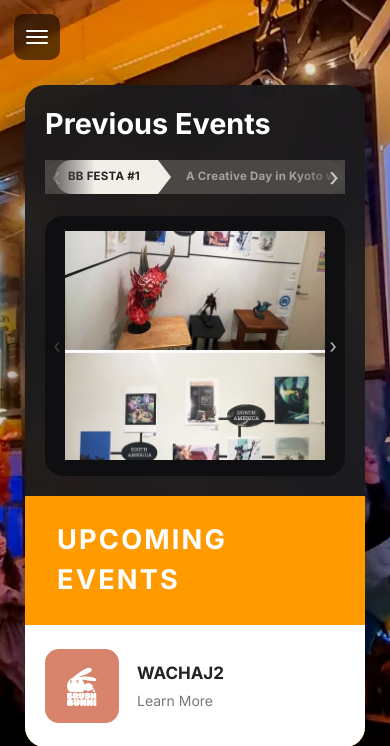
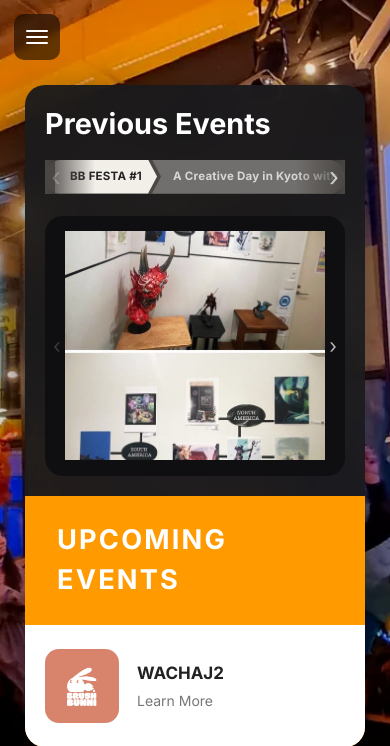
Before and after one commit to wavevworld/BrushBunni, a Django app: page /events/ in a window 390 px wide. Shown: the top 746 px of the page. Run offline with Django 5.2, Linux system fonts and the light colour scheme; data comes from the database, SQL or seed files in the repository; some libraries are stand-ins or nearby versions.

Commit message:
feat(events): render every previous-events tab as a chevron segment

```diff
--- a/blog/templates/blog/events.html
+++ b/blog/templates/blog/events.html
@@ -131,50 +131,64 @@
         padding: 0 10px;
     }
 
-    /* Tabs sit as plain text directly on the shared gray bar; only the
-       active tab gets its own flag/arrow shape — rounded on the left, cut
-       to a point on the right via a triangle pseudo-element sized to match
-       the fixed tab height, matching the reference design. */
+    /* Every tab is a breadcrumb segment: a rectangle whose right edge is cut
+       to a point and whose left edge carries the matching notch, so the strip
+       reads as one connected chain of arrows — the reference mockup — rather
+       than a row of loose labels with one highlighted.
+
+       The shape is a clip-path, not the pseudo-element triangle this replaced,
+       because a triangle has to be recoloured and re-sized per state; a
+       clip-path is one geometry that every tab shares whatever its fill. */
     .event-tab {
+        --notch: 11px;
         position: relative;
         flex: 0 0 auto;
         display: flex;
         align-items: center;
         white-space: nowrap;
-        background: transparent;
-        color: rgba(255, 255, 255, 0.5);
+        background: rgba(255, 255, 255, 0.22);
+        color: rgba(255, 255, 255, 0.72);
         border: none;
         font-size: 12px;
         font-weight: 700;
         letter-spacing: 0.02em;
-        padding: 0 16px;
+        padding: 0 20px 0 26px;
         cursor: pointer;
-        transition: color 0.2s ease;
+        transition: background 0.2s ease, color 0.2s ease;
+        clip-path: polygon(
+            0 0,
+            calc(100% - var(--notch)) 0,
+            100% 50%,
+            calc(100% - var(--notch)) 100%,
+            0 100%,
+            var(--notch) 50%);
+        /* Pull each tab left so its notch swallows the previous tab's point,
+           leaving a constant-width slice of the dark bar behind as the
+           divider — 4px measured perpendicular to the arrow, not 4px of
+           horizontal margin. */
+        margin-right: calc(4px - var(--notch));
+    }
+
+    /* Nothing points into the first tab, so it keeps a straight left edge and
+       lets the bar's own rounded corner cap the strip. */
+    .event-tab:first-child {
+        padding-left: 18px;
+        clip-path: polygon(
+            0 0,
+            calc(100% - var(--notch)) 0,
+            100% 50%,
+            calc(100% - var(--notch)) 100%,
+            0 100%);
     }
 
     .event-tab:hover {
-        color: rgba(255, 255, 255, 0.85);
+        background: rgba(255, 255, 255, 0.22);
+        color: rgba(255, 255, 255, 0.9);
     }
 
     .event-tab.active {
         background: #f2efe9;
         color: #232323;
-        border-radius: 999px 0 0 999px;
-        padding: 0 22px 0 16px;
-        margin-right: 15px;
-        z-index: 1;
-    }
-
-    .event-tab.active::after {
-        content: "";
-        position: absolute;
-        top: 0;
-        left: 100%;
-        width: 0;
-        height: 0;
-        border-top: 17px solid transparent;
-        border-bottom: 17px solid transparent;
-        border-left: 13px solid #f2efe9;
     }
 
     /* ----- Photo carousel: three equal photos in a filmstrip, paginated one
@@ -428,8 +442,10 @@
             gap: 18px;
             padding: 24px 20px;
         }
-        .event-tab { font-size: 11.5px; padding: 0 13px; }
-        .event-tab.active { padding: 0 18px 0 13px; }
+        /* Keep the left padding clear of the notch or the label overlaps the
+           point of the tab before it. */
+        .event-tab { --notch: 9px; font-size: 11.5px; padding: 0 15px 0 21px; }
+        .event-tab:first-child { padding-left: 15px; }
     }
 
     @media (max-width: 480px) {
```
